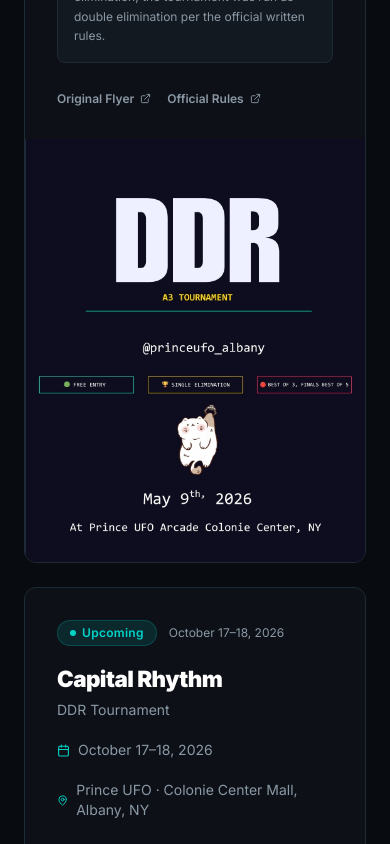
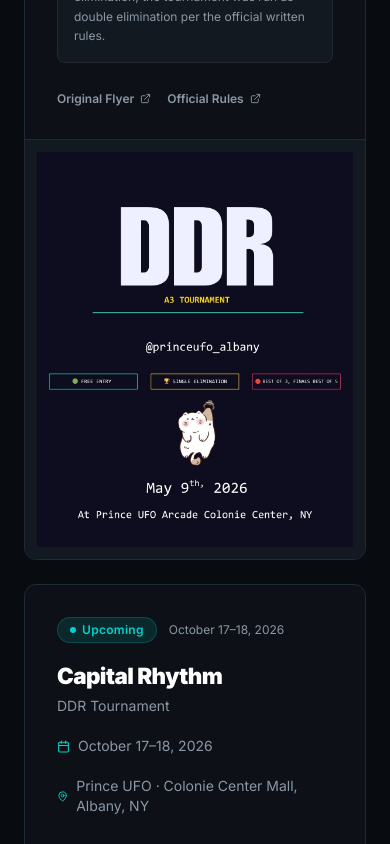
Before and after one commit to HaruoKing/ghoulking-website, a React (Vite) app: page / in a window 390 px wide. Shown: the part 3360-4204 px from the top of the page. Built offline with nearby package versions, Linux system fonts and the light colour scheme.

Commit message:
fix: improve tournament flyer display and mobile layout
Switch flyer panel from object-cover to object-contain to prevent cropping.
Add surface-2 background behind flyer. Use divide utilities for responsive
stacking on mobile instead of a fixed left border.

```diff
--- a/src/components/Tournaments.tsx
+++ b/src/components/Tournaments.tsx
@@ -36,7 +36,7 @@ function TournamentCard({ tournament }: { tournament: Tournament }) {
 
   return (
     <div className="rounded-xl overflow-hidden" style={{ border: '1px solid var(--border)', background: 'var(--surface)' }}>
-      <div className="grid lg:grid-cols-[1fr_280px]">
+      <div className="grid lg:grid-cols-[1fr_280px] divide-y lg:divide-y-0 lg:divide-x divide-[var(--border)]">
         {/* Content */}
         <div className="p-8">
           {/* Status + date row */}
@@ -210,23 +210,26 @@ function TournamentCard({ tournament }: { tournament: Tournament }) {
 
         {/* Flyer */}
         <div
-          className="relative cursor-zoom-in group overflow-hidden"
-          style={{ borderLeft: '1px solid var(--border)' }}
+          className="relative cursor-zoom-in group flex items-center justify-center"
+          style={{
+            background: 'var(--surface-2)',
+            minHeight: '280px',
+          }}
           onClick={() => setFlyerOpen(true)}
         >
           <img
             src={tournament.flyerSrc}
             alt={tournament.flyerAlt}
-            className="w-full h-full object-cover transition-transform duration-500 group-hover:scale-105"
-            style={{ minHeight: '280px' }}
+            className="w-full h-full object-contain transition-transform duration-500 group-hover:scale-[1.03]"
+            style={{ maxHeight: '420px', padding: '12px' }}
             loading="lazy"
           />
           <div
-            className="absolute inset-0 opacity-0 group-hover:opacity-100 transition-opacity flex items-center justify-center"
-            style={{ background: 'rgba(0,212,200,0.08)' }}
+            className="absolute inset-0 opacity-0 group-hover:opacity-100 transition-opacity flex items-end justify-center pb-4"
+            style={{ background: 'rgba(0,0,0,0.25)' }}
           >
-            <span className="text-xs font-semibold tracking-widest uppercase text-white bg-black/60 px-4 py-2 rounded">
-              View Flyer
+            <span className="text-xs font-semibold tracking-widest uppercase text-white bg-black/70 px-4 py-2 rounded">
+              View Full Size
             </span>
           </div>
         </div>
```
